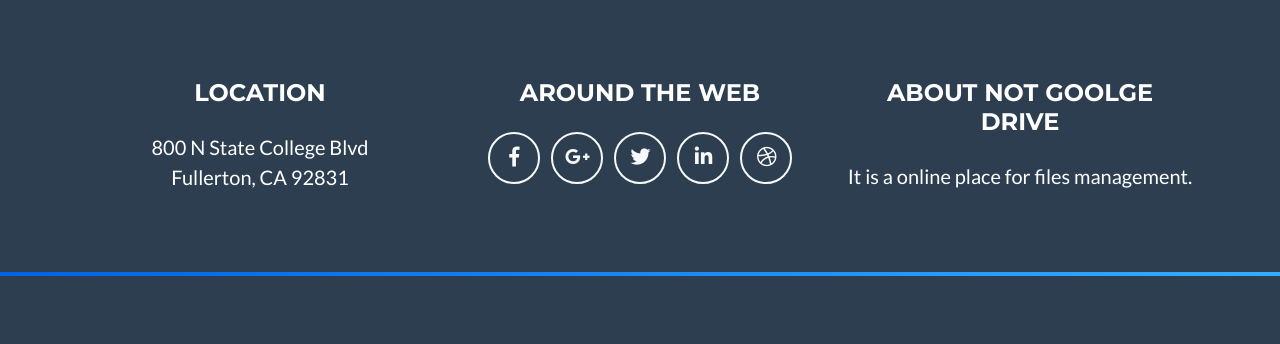
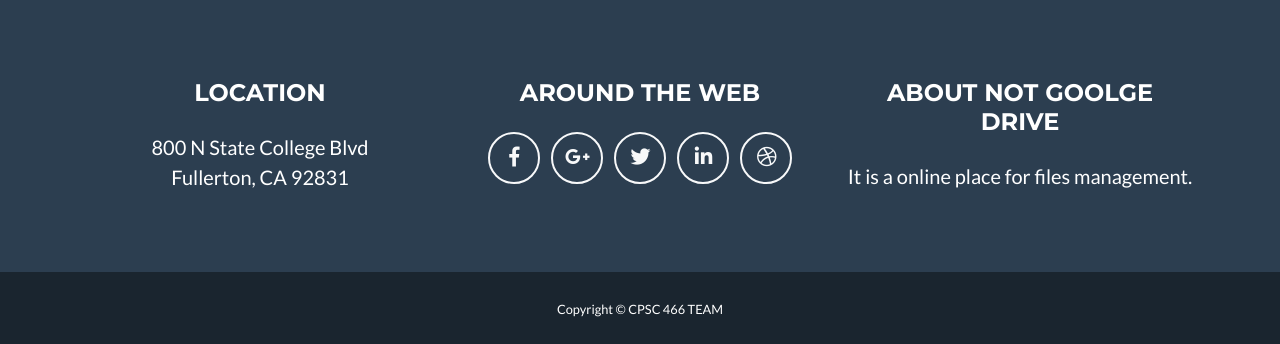
Before and after one commit to ewrybovic/Not-Google-Drive, a PHP site: page /profile.php in a window 1280 px wide. Shown: the part 524-868 px from the top of the page. Before the commit the page ends 800 px from the top, so only its background shows below. Run offline with PHP 8.4, Linux system fonts and the light colour scheme; a user stored in the database is signed in.

Commit message:
add it copyright section

```diff
--- a/profile.php
+++ b/profile.php
@@ -177,7 +177,11 @@
       </div>
     </div>
   </footer>
-
+  <div class="copyright py-4 text-center text-white">
+    <div class="container">
+      <small>Copyright &copy; CPSC 466 TEAM</small>
+    </div>
+  </div>
   <!-- Scroll to Top Button (Only visible on small and extra-small screen sizes) -->
   <div class="scroll-to-top d-lg-none position-fixed ">
     <a class="js-scroll-trigger d-block text-center text-white rounded" href="#page-top">
```
